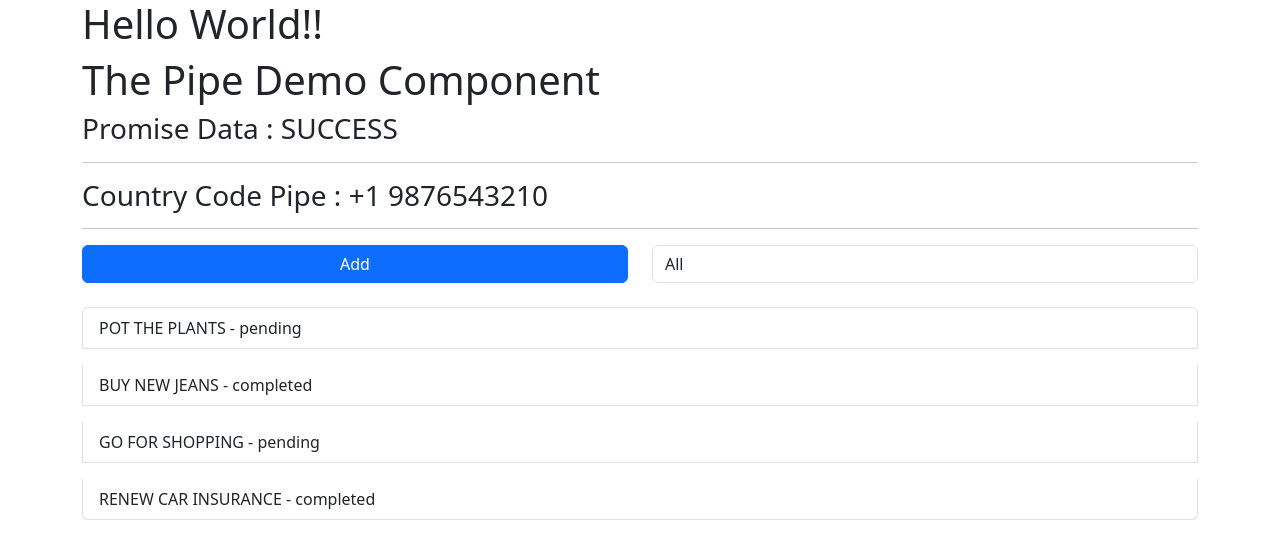
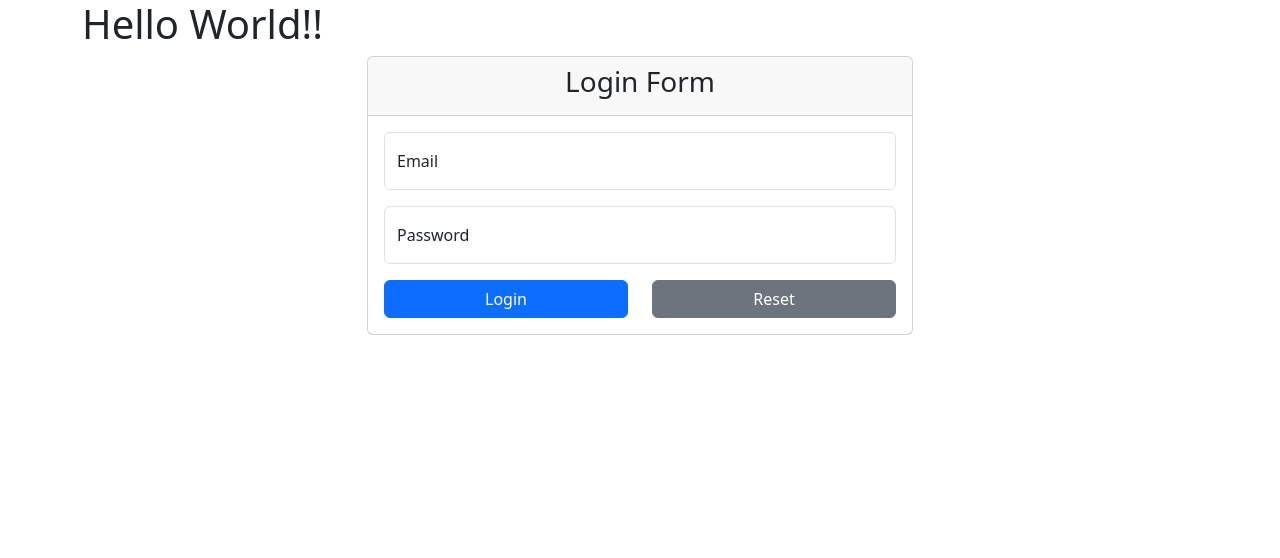
Before and after one commit to synergy2411/nov-24-ng, an Angular app in the folder frontend-app/: page / in a window 1280 px wide. Shown: the top 558 px of the page. Built offline with nearby package versions, Linux system fonts and the light colour scheme.

Commit message:
login form created

```diff
--- a/frontend-app/src/app/app.component.html
+++ b/frontend-app/src/app/app.component.html
@@ -8,7 +8,8 @@
 
   <!-- <app-directive-demo></app-directive-demo> -->
 
-  <app-pipe-demo></app-pipe-demo>
+  <!-- <app-pipe-demo></app-pipe-demo> -->
 
+  <app-login></app-login>
   <!-- <app-users></app-users> -->
 </div>
--- a/frontend-app/src/app/app.module.ts
+++ b/frontend-app/src/app/app.module.ts
@@ -12,6 +12,7 @@ import { HighlightDirective } from './directives/highlight.directive';
 import { PipeDemoComponent } from './components/demo/pipe-demo/pipe-demo.component';
 import { CountryCodePipe } from './pipes/country-code.pipe';
 import { FilterPipe } from './pipes/filter.pipe';
+import { LoginComponent } from './components/demo/auth/login/login.component';
 
 @NgModule({
   declarations: [
@@ -26,6 +27,7 @@ import { FilterPipe } from './pipes/filter.pipe';
     PipeDemoComponent,
     CountryCodePipe,
     FilterPipe,
+    LoginComponent,
   ],
   imports: [
     // Modules
--- /dev/null
+++ b/frontend-app/src/app/components/demo/auth/login/login.component.html
@@ -0,0 +1,50 @@
+<div class="row">
+  <div class="col-6 offset-3">
+    <div class="card">
+      <div class="card-header">
+        <h3 class="text-center">Login Form</h3>
+      </div>
+      <div class="card-body">
+        <form>
+          <!-- email -->
+          <div class="form-floating mb-3">
+            <input
+              type="email"
+              class="form-control"
+              name="email"
+              id="email"
+              placeholder=""
+            />
+            <label for="email">Email</label>
+          </div>
+
+          <!-- password -->
+          <div class="form-floating mb-3">
+            <input
+              type="password"
+              class="form-control"
+              name="password"
+              id="password"
+              placeholder=""
+            />
+            <label for="password">Password</label>
+          </div>
+
+          <!-- buttons -->
+          <div class="row">
+            <div class="col-6">
+              <div class="d-grid">
+                <button class="btn btn-primary">Login</button>
+              </div>
+            </div>
+            <div class="col-6">
+              <div class="d-grid">
+                <button class="btn btn-secondary">Reset</button>
+              </div>
+            </div>
+          </div>
+        </form>
+      </div>
+    </div>
+  </div>
+</div>
--- /dev/null
+++ b/frontend-app/src/app/components/demo/auth/login/login.component.ts
@@ -0,0 +1,15 @@
+import { Component, OnInit } from '@angular/core';
+
+@Component({
+  selector: 'app-login',
+  templateUrl: './login.component.html',
+  styleUrls: ['./login.component.css']
+})
+export class LoginComponent implements OnInit {
+
+  constructor() { }
+
+  ngOnInit(): void {
+  }
+
+}
--- a/frontend-app/src/app/components/demo/pipe-demo/pipe-demo.component.html
+++ b/frontend-app/src/app/components/demo/pipe-demo/pipe-demo.component.html
@@ -29,6 +29,7 @@
     *ngFor="let todo of todoCollection | filter : filteredValue"
     class="list-group-item mb-3"
   >
-    {{ todo.label | uppercase }} - {{ todo.status }}
+    {{ todo.label | uppercase }}
+    <span class="badge text-bg-primary float-end">{{ todo.status }} </span>
   </li>
 </ul>
--- a/frontend-app/src/app/components/demo/pipe-demo/pipe-demo.component.ts
+++ b/frontend-app/src/app/components/demo/pipe-demo/pipe-demo.component.ts
@@ -19,6 +19,8 @@ export class PipeDemoComponent implements OnInit {
 
   isLoading = false;
 
+  pipeChaining = 'Hello world';
+
   promise = new Promise((resolve) => {
     this.isLoading = true;
     setTimeout(() => {
```
Also changed, not shown: frontend-app/src/app/components/demo/auth/login/login.component.css (added), 1 other file (tests, documents, lock files or other folders).
